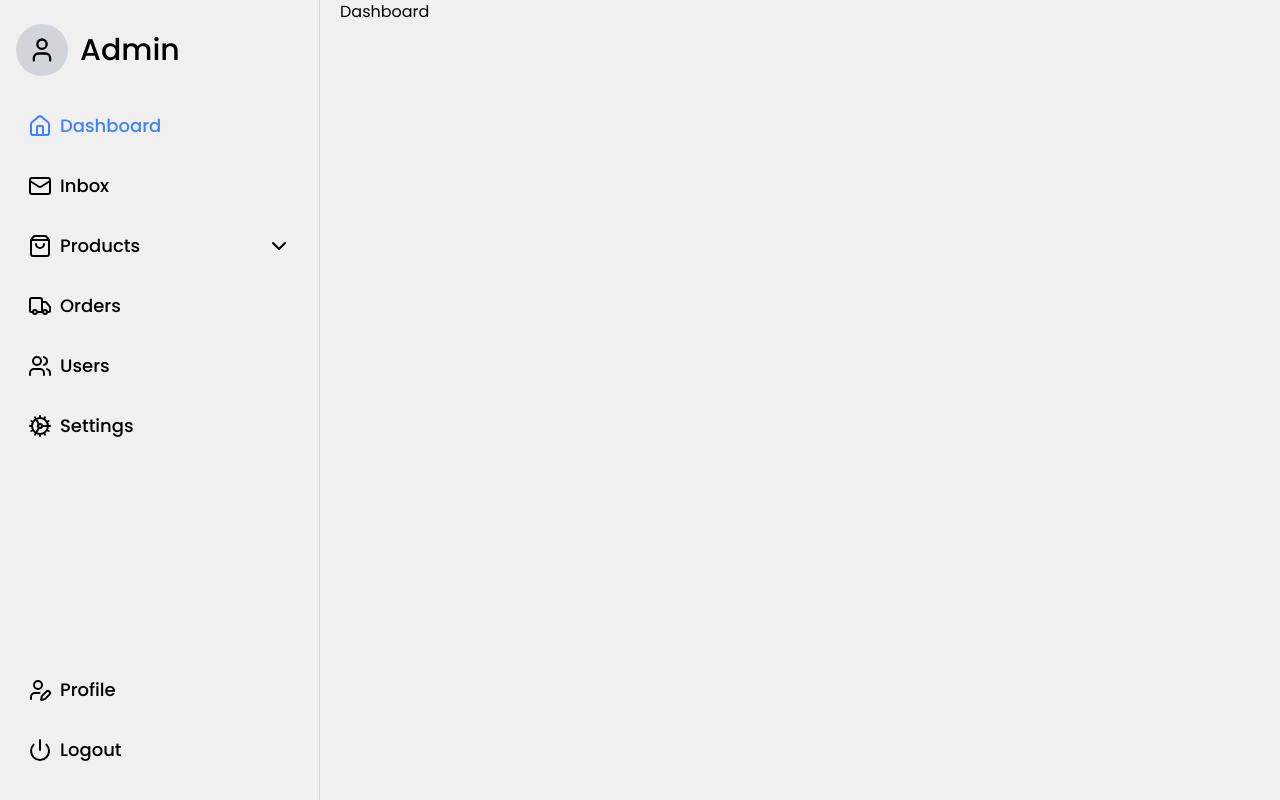
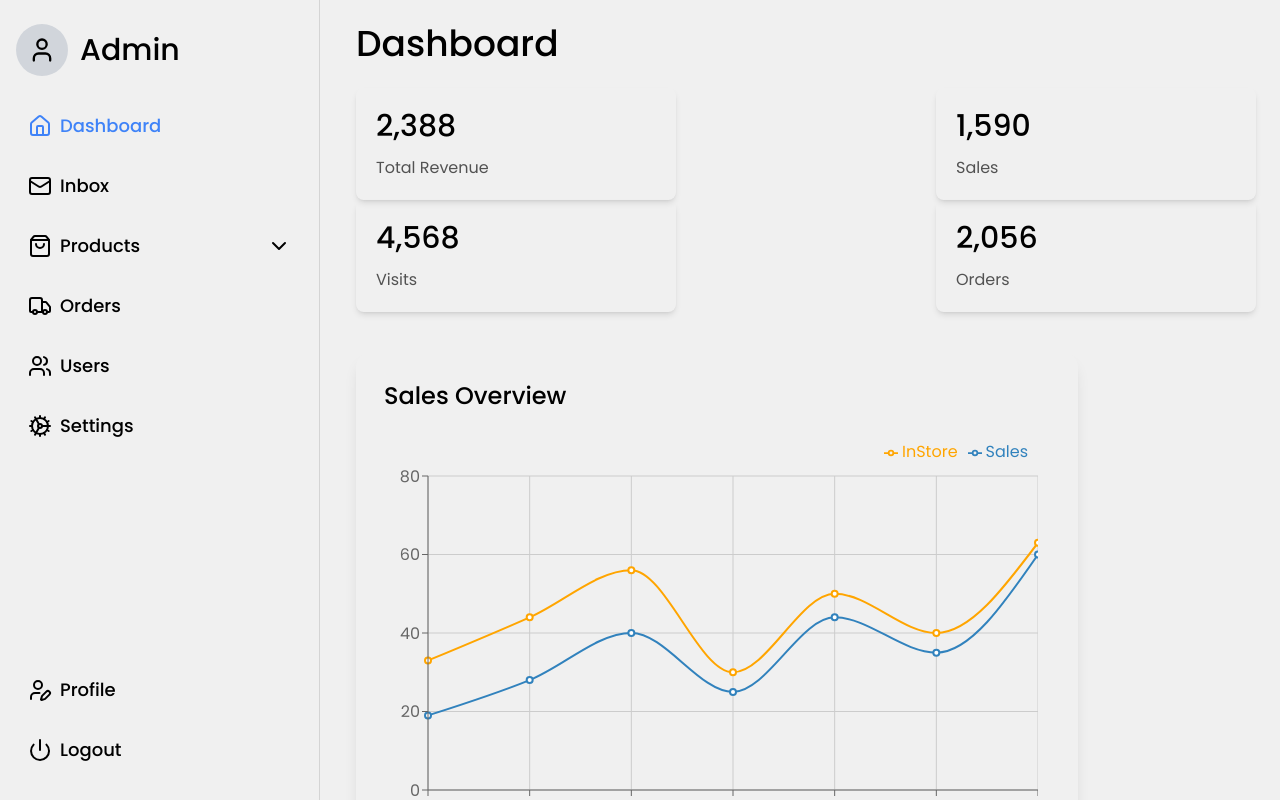
Before and after one commit to Manpreet055/Stitche_E_Commerce_Project, a React (Vite) app in the folder Day_07_Admin_panel_project/: page / in a window 1280 px wide. Built offline with nearby package versions, Linux system fonts and the light colour scheme.

Commit message:
start building dashboard build a line chart comp
learned few things in rechart.js

```diff
--- a/Day_07_Admin_panel_project/package.json
+++ b/Day_07_Admin_panel_project/package.json
@@ -11,15 +11,17 @@
   },
   "dependencies": {
     "@tailwindcss/vite": "^4.1.12",
-    "dompurify": "^3.2.6",
     "flowbite-react": "^0.12.7",
     "framer-motion": "^12.23.12",
     "lucide-react": "^0.542.0",
     "react": "^19.1.1",
+    "react-countup": "^6.5.3",
     "react-dom": "^19.1.1",
     "react-hook-form": "^7.62.0",
     "react-icons": "^5.5.0",
+    "react-is": "^19.1.1",
     "react-router-dom": "^7.8.2",
+    "recharts": "^3.1.2",
     "tailwindcss": "^4.1.12"
   },
   "devDependencies": {
--- /dev/null
+++ b/Day_07_Admin_panel_project/src/Components/Dashboard/Charts.jsx
@@ -0,0 +1,47 @@
+import React from "react";
+import {
+  LineChart,
+  Line,
+  Legend,
+  CartesianGrid,
+  XAxis,
+  YAxis,
+  Tooltip,
+} from "recharts";
+const data = [
+  { day: "Mon", Sales: "19", InStore: "33" },
+  { day: "Tue", Sales: "28", InStore: "44" },
+  { day: "Wed", Sales: "40", InStore: "56" },
+  { day: "Thu", Sales: "25", InStore: "30" },
+  { day: "Fri", Sales: "44", InStore: "50" },
+  { day: "Sat", Sales: "35", InStore: "40" },
+  { day: "Sun", Sales: "60", InStore: "63" },
+];
+
+const Charts = () => {
+  return (
+    <div className=" shadow-lg mt-10 w-fit rounded-2xl p-3 pr-10 ">
+      {" "}
+      <h2 className="text-2xl font-medium p-4 mb-3">Sales Overview</h2>
+      <LineChart margin={{ bottom: 20 }} width={670} height={400} data={data}>
+        <CartesianGrid />
+        <Line type="monotone" dataKey="Sales" strokeWidth={2} />
+        <Line
+          type="monotone"
+          dataKey="InStore"
+          strokeWidth={2}
+          stroke="#FFA500"
+        />
+        <XAxis dataKey="day" tick={{ dy: 15 }} />
+        <YAxis />
+        <Tooltip />
+        <Legend verticalAlign="top"
+        align="right "
+        wrapperStyle={{marginBottom:30}}
+        height={36} />
+      </LineChart>
+    </div>
+  );
+};
+
+export default Charts;
--- a/Day_07_Admin_panel_project/src/Components/Dashboard/Dashboard.jsx
+++ b/Day_07_Admin_panel_project/src/Components/Dashboard/Dashboard.jsx
@@ -1,8 +1,21 @@
 import React from 'react'
+import Charts from './Charts'
+import OverviewCard from './OverviewCard'
+import CountUp from "react-countup";
 
 const Dashboard = () => {
   return (
-    <div className='flex-1 w-full '>Dashboard</div>
+    <div className=' w-full p-4 py-6 h-screen overflow-scroll scrollbar-hidden '>
+      <h2 className='text-4xl font-medium mb-6'>Dashboard</h2>
+<div className='w-full flex flex-wrap justify-between'>
+        <OverviewCard number="2388" title="Total Revenue"/>
+        <OverviewCard number="1590" title="Sales"/>
+        <OverviewCard number="4568" title="Visits"/>
+        <OverviewCard number="2056" title="Orders"/>
+
+  </div>
+      <Charts />
+      </div>
   )
 }
 
--- /dev/null
+++ b/Day_07_Admin_panel_project/src/Components/Dashboard/OverviewCard.jsx
@@ -0,0 +1,13 @@
+import React from "react";
+import CountUp from "react-countup";
+
+const OverviewCard = ({ number, title }) => {
+  return (
+    <div className=" p-5 gap-3 shadow-md flex flex-col rounded-lg w-55 lg:w-xs">
+      <div className="text-xl lg:text-3xl font-medium"><CountUp end={number}/></div>
+      <div className="text-neutral-600">{title}</div>
+    </div>
+  );
+};
+
+export default OverviewCard;
--- a/Day_07_Admin_panel_project/src/Components/Settings/DarkMode.jsx
+++ b/Day_07_Admin_panel_project/src/Components/Settings/DarkMode.jsx
@@ -4,7 +4,7 @@ import { Sun, Moon, MonitorCog } from "lucide-react";
 
 const DarkMode = () => {
   const [theme, setTheme] = useState(
-    () => localStorage.getItem("themepreference") || "default-theme"
+    () => localStorage.getItem("themepreference") || "dark"
   );
   useEffect(() => {
     document.body.classList.remove("dark", "default-theme", "light");
--- a/Day_07_Admin_panel_project/src/index.css
+++ b/Day_07_Admin_panel_project/src/index.css
@@ -11,7 +11,7 @@ body{
 .dark{
     @apply bg-[#121212] text-white
 }
-.dark,.sidebar {
+.dark .sidebar {
     @apply bg-[#121212] text-white
 }
 
@@ -22,7 +22,7 @@ body{
 .light{
     @apply text-black bg-[#f0f0f0]
 }
-.default-theme,.sidebar{
+.default-theme .sidebar{
     @apply dark:bg-gray-900 dark:text-white text-black bg-[#f0f0f0]
 }
 
```
Also changed, not shown: 2 other files (tests, documents, lock files or other folders).
